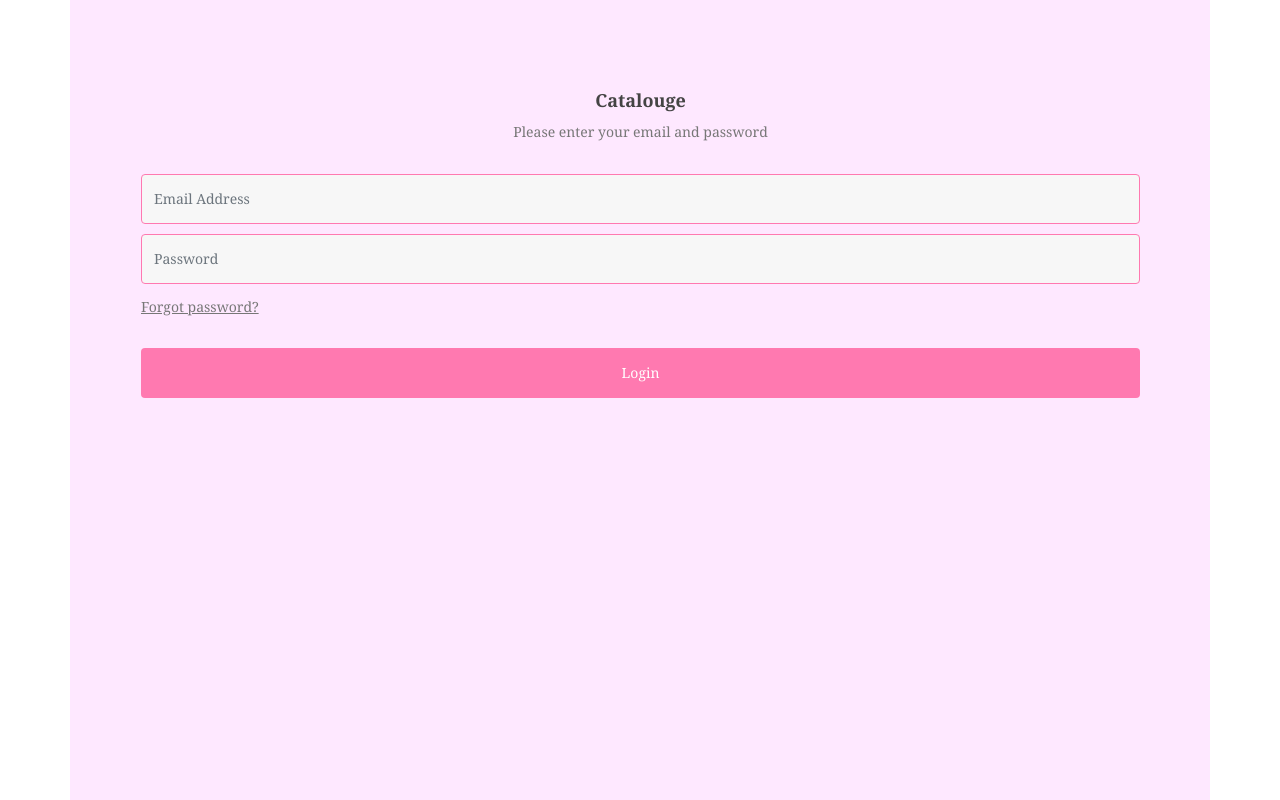
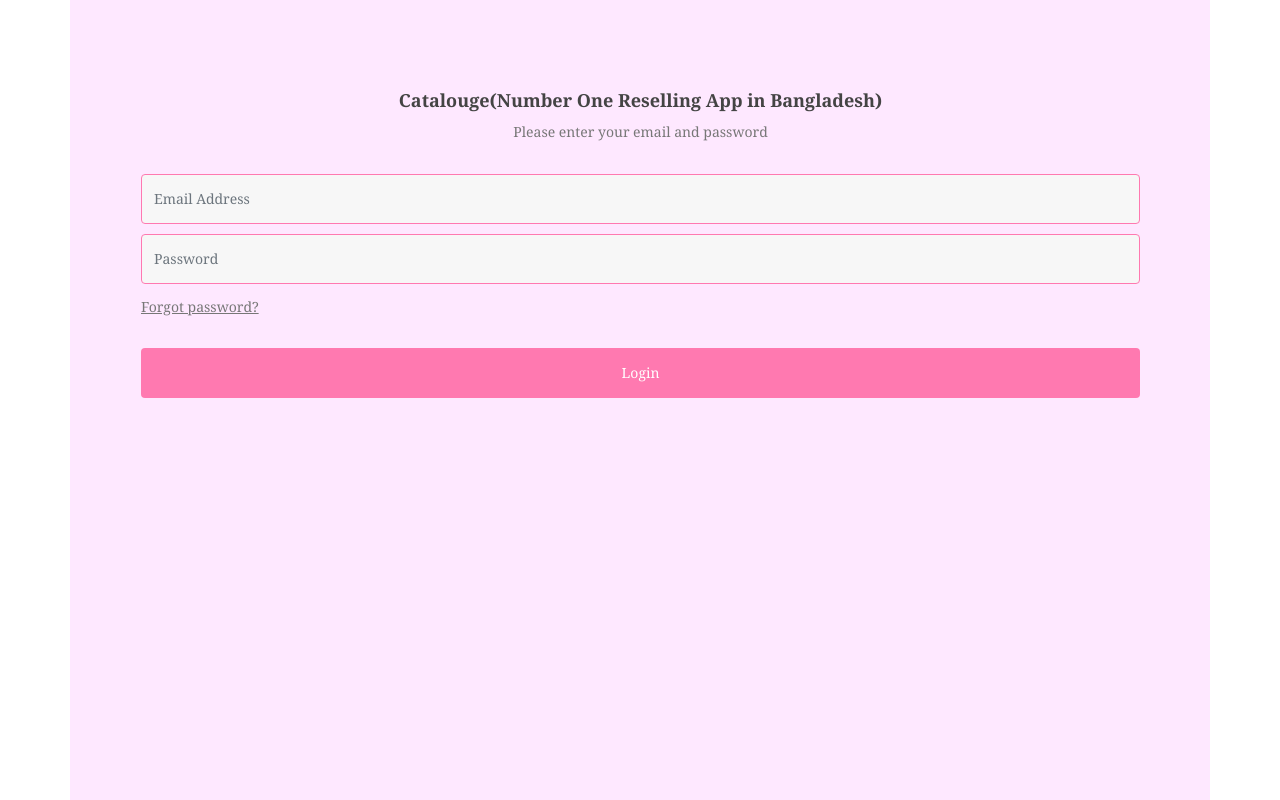
Before and after one commit to Refun/catalogue, a plain HTML site: page login.html in a window 1280 px wide. Drawn offline with nearby package versions, Linux system fonts and the light colour scheme; a web font is replaced by a local one.

Commit message:
added functionality

```diff
--- a/login.html
+++ b/login.html
@@ -37,7 +37,7 @@
 <div class="login-form">
 <div class="main-div">
     <div class="panel">
-   <h2 class="font-weight-bold">Catalouge</h2>
+   <h2 class="font-weight-bold">Catalouge(Number One Reselling App in Bangladesh)</h2>
    <p>Please enter your email and password</p>
    </div>
     <form id="Login">
```
Also changed, not shown: index.html (+1 -1 lines).
